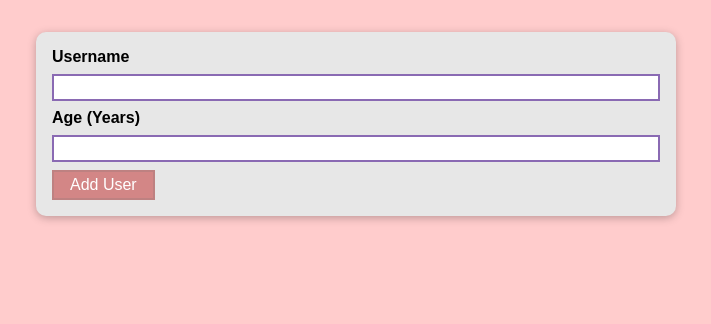
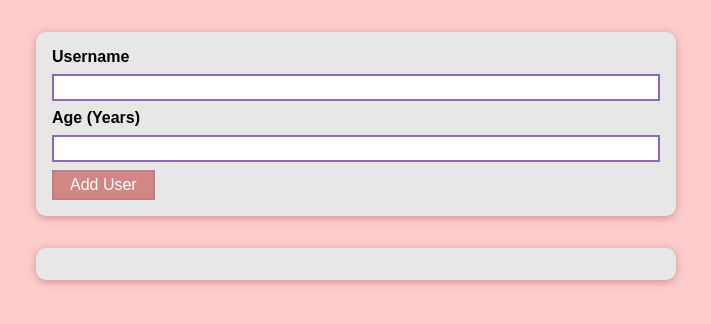
Before and after one commit to shashwat128/Learning-Reactjs, a React (Create React App) app in the folder Standard Approach/Section 8 - Time to practice A complete Practice project/: page / in a window 1280 px wide. Shown: the top 324 px of the page, without its empty margins (284-995 px from the left). Built offline with nearby package versions, Linux system fonts and the light colour scheme.

Commit message:
94. Adding a Users List Component

```diff
--- a/Standard Approach/Section 8 - Time to practice A complete Practice project/src/App.js
+++ b/Standard Approach/Section 8 - Time to practice A complete Practice project/src/App.js
@@ -1,11 +1,13 @@
 import React from "react";
 
 import AddUser from "./components/Users/AddUser";
+import UserList from "./components/Users/UsersList";
 
 function App() {
   return (
     <div>
       <AddUser />
+      <UserList users={[]} />
     </div>
   );
 }
--- /dev/null
+++ b/Standard Approach/Section 8 - Time to practice A complete Practice project/src/components/Users/UserList.module.css
@@ -0,0 +1,16 @@
+.users {
+  margin: 2rem auto;
+  width: 90%;
+  max-width: 40rem;
+}
+
+.users ul {
+  list-style: none;
+  padding: 1rem;
+}
+
+.users li {
+  border: 1px solid #ccc;
+  margin: 0.5rem 0;
+  padding: 0.5rem;
+}
--- /dev/null
+++ b/Standard Approach/Section 8 - Time to practice A complete Practice project/src/components/Users/UsersList.js
@@ -0,0 +1,20 @@
+import React from "react";
+
+import Card from "../UI/Card";
+import classes from "./UserList.module.css";
+
+const UserList = (props) => {
+  return (
+    <Card className={classes.users}>
+      <ul>
+        {props.users.map((user) => (
+          <li>
+            {user.name} ({user.age} years old)
+          </li>
+        ))}
+      </ul>
+    </Card>
+  );
+};
+
+export default UserList;
```
